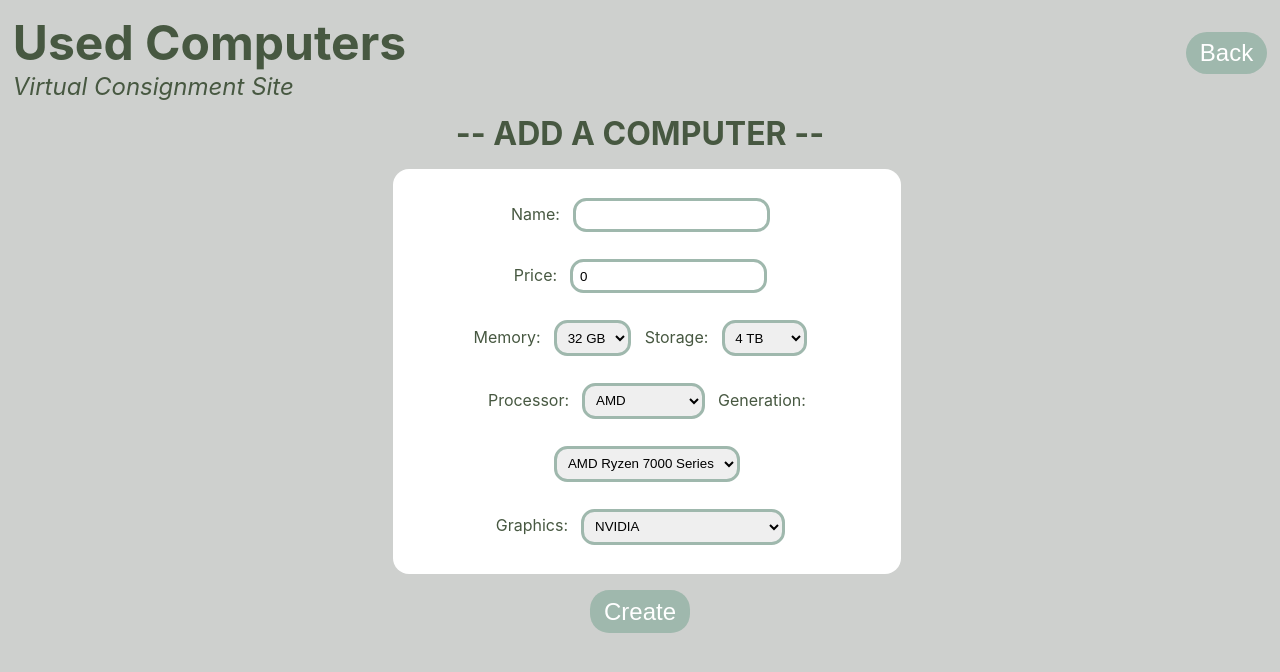
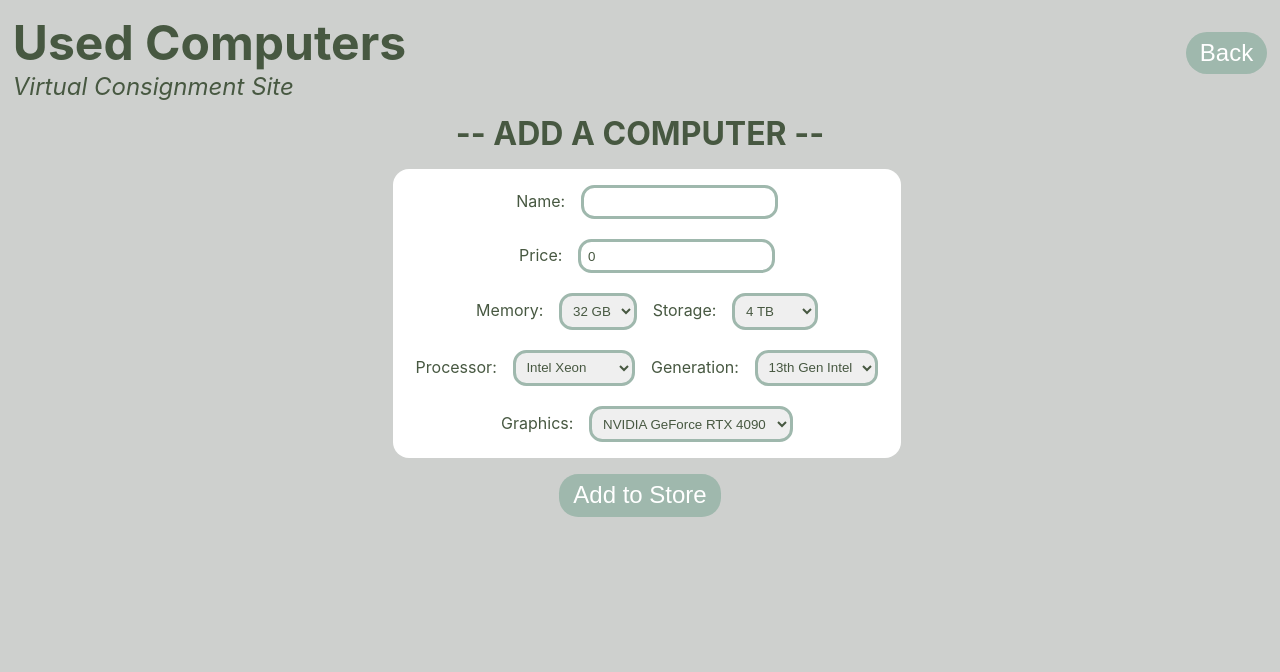
Before and after one commit to jennatripoli/consignment, a React (Create React App) app: page /OwnerAddComputer in a window 1280 px wide. Shown: the top 672 px of the page. Built offline with nearby package versions, Linux system fonts and the light colour scheme.

Commit message:
AddComputer and EditPrice

```diff
--- a/src/Layout.js
+++ b/src/Layout.js
@@ -389,6 +389,12 @@ export const ownerCreateStore = {
         color: '#475841'
     },
 
+    entry: {
+        borderRadius: '1em',
+        padding: '0.5em',
+        color: '#475841'
+    },
+
     button: {
         position: 'relative',
         borderRadius: '0.8em',
@@ -520,5 +526,88 @@ export const ownerViewStore = {
     }
 }
 
-export const ownerAddComputer = {}
-export const ownerEditPrice = {}
+export const ownerAddComputer = {
+    position: 'relative',
+    display: 'block',
+    width: '98%',
+    margin: '1%',
+    textAlign: 'center',
+
+    title: {
+        position: 'relative',
+        fontSize: '2em',
+        fontWeight: 'bold',
+        color: '#475841'
+    },
+
+    computer: {
+        position: 'relative',
+        textAlign: 'center',
+        margin: '1em',
+        width: '38%',
+        left: '29%',
+        right: '29%',
+        backgroundColor: 'white',
+        padding: '1em',
+        borderRadius: '1em',
+        color: '#475841'
+    },
+
+    entry: {
+        borderRadius: '1em',
+        padding: '0.5em',
+        color: '#475841'
+    },
+
+    button: {
+        position: 'relative',
+        borderRadius: '0.8em',
+        padding: '0.3em 0.6em 0.3em 0.6em',
+        border: 'none',
+        fontSize: '1.5em',
+        marginBottom: '0.5em'
+    }
+}
+
+export const ownerEditPrice = {
+    position: 'relative',
+    display: 'block',
+    width: '98%',
+    margin: '1%',
+    textAlign: 'center',
+
+    title: {
+        position: 'relative',
+        fontSize: '2em',
+        fontWeight: 'bold',
+        color: '#475841'
+    },
+
+    computer: {
+        position: 'relative',
+        textAlign: 'center',
+        margin: '1em',
+        width: '45%',
+        left: '25%',
+        right: '25%',
+        backgroundColor: 'white',
+        padding: '1em',
+        borderRadius: '1em',
+        color: '#475841'
+    },
+
+    entry: {
+        borderRadius: '1em',
+        padding: '0.5em',
+        color: '#475841'
+    },
+
+    button: {
+        position: 'relative',
+        borderRadius: '0.8em',
+        padding: '0.3em 0.6em 0.3em 0.6em',
+        border: 'none',
+        fontSize: '1.5em',
+        marginBottom: '0.5em'
+    }
+}
--- a/src/StoreOwner/OwnerAddComputer.css
+++ /dev/null
@@ -1,31 +0,0 @@
-select {
-    border: 3px solid #9FB8AD;
-    border-radius: 1em;
-    padding: 0.5em;
-    margin: 1em;
-}
-
-select:focus,
-select:hover {
-    outline: none;
-    border: 3px solid #799186;
-    transition: 0.5s;
-}
-
-option {
-    border: 3px solid #9FB8AD;
-    border-radius: 1em;
-    padding: 0.5em;
-}
-
-input {
-    border: 3px solid #9FB8AD;
-    border-radius: 1em;
-    padding: 0.5em;
-    margin: 1em;
-}
-
-.ownerCreateStoreInput {
-    display: flex;
-    flex-direction: column;
-}
--- a/src/StoreOwner/OwnerAddComputer.js
+++ b/src/StoreOwner/OwnerAddComputer.js
@@ -1,7 +1,6 @@
-import { memo, useState } from "react"
-import { header, ownerCreateStore } from "../Layout"
+import { useState } from "react"
+import { header, ownerAddComputer } from "../Layout"
 import { useLocation, useNavigate } from "react-router-dom"
-import './OwnerAddComputer.css'
 
 export default function OwnerAddComputer() {
     // Route navigation.
@@ -13,10 +12,10 @@ export default function OwnerAddComputer() {
     // Options for each of the different fields.
     let memoryChoices = ['32 GB', '16 GB', '12 GB', '8 GB', '4 GB', '1 GB']
     let storageChoices = ['4 TB', '2 TB', '1 TB', '512 GB', '256 GB', '128 GB']
-    let processorChoices = ['AMD', 'Intel', 'Intel Xeon', 'Intel i9', 'Intel i7', 'AMD Ryzen 9', 'AMD Ryzen 7']
+    let processorChoices = ['Intel Xeon', 'Intel i9', 'Intel i7', 'AMD Ryzen 9', 'AMD Ryzen 7']
     let processorGenChoices = ['13th Gen Intel', '12th Gen Intel', '11th Gen Intel', 'AMD Ryzen 7000 Series', 'AMD Ryzen 6000 Series']
     const [activeProcessorGenChoices, setActiveProcessorGenChoices] = useState(processorGenChoices.filter(containsString(processorChoices[0].split(' ')[0])))
-    let graphicsChoices = ['NVIDIA', 'AMD', 'Intel', 'NVIDIA GeForce RTX 4090', 'NVIDIA GeForce RTX 4080', 'AMD Radeon Pro W6300', 'AMD Radeon Pro W6400', 'Intel Integrated Graphics', 'Intel UHD Graphics 730', 'Intel UHD Graphics 770']
+    let graphicsChoices = ['NVIDIA GeForce RTX 4090', 'NVIDIA GeForce RTX 4080', 'AMD Radeon Pro W6300', 'AMD Radeon Pro W6400', 'Intel Integrated Graphics', 'Intel UHD Graphics 730', 'Intel UHD Graphics 770']
 
     const [name, setName] = useState('')
     const [price, setPrice] = useState(0)
@@ -54,52 +53,28 @@ export default function OwnerAddComputer() {
     }
 
     return (
-        <div className='OwnerCreateStore'>
+        <div className='OwnerAddComputer'>
             <div style={header}>
                 <div style={header.title}>Used Computers</div>
                 <div style={header.subtitle}><i>Virtual Consignment Site</i></div>
                 <button onClick={() => navigate(-1)} style={header.buttonRight} className='Button-light'>Back</button>
             </div>
-
-            <div style={ownerCreateStore}>
-                <div style={ownerCreateStore.title}>-- ADD A COMPUTER --</div>
-                <div style={ownerCreateStore.store} className='ownerCreateStoreInput'>
-                    <div>
-                        <label>Name:</label>
-                        <input id='name' type='text' value={name} onChange={e => setName(e.target.value)} className='Entry-light'></input>
-                    </div>
-                    <div>
-                        <label>Price:</label>
-                        <input id='price' type='text' value={price} onChange={e => setPrice(e.target.value)} className='Entry-light'></input>
-                    </div>
-                    <div>
-                        <label>Memory:</label>
-                        <select onChange={e => setMemory(e.target.value)}>
-                            {memoryChoices.map(choice => <option value={choice}>{choice}</option>)}
-                        </select>
-                        <label>Storage:</label>
-                        <select onChange={e => setStorage(e.target.value)}>
-                            {storageChoices.map(choice => <option value={choice}>{choice}</option>)}
-                        </select>
-                    </div>
-                    <div>
-                        <label>Processor:</label>
-                        <select onChange={e => { setProcessor(e.target.value); setActiveProcessorGenChoices(processorGenChoices.filter(containsString(e.target.value.split(' ')[0]))); }} >
-                            {processorChoices.map(choice => <option value={choice}>{choice}</option>)}
-                        </select>
-                        <label>Generation:</label>
-                        <select onChange={e => setProcessorGen(e.target.value)}>
-                            {activeProcessorGenChoices.map(choice => <option value={choice}>{choice}</option>)}
-                        </select>
-                    </div>
-                    <div>
-                        <label>Graphics:</label>
-                        <select onChange={e => setGraphics(e.target.value)}>
-                            {graphicsChoices.map(choice => <option value={choice}>{choice}</option>)}
-                        </select>
-                    </div>
+            <div style={ownerAddComputer}>
+                <div style={ownerAddComputer.title}>-- ADD A COMPUTER --</div>
+                <div style={ownerAddComputer.computer}>
+                    <label>Name:</label>&emsp;<input id='name' type='text' value={name} onChange={e => setName(e.target.value)} style={ownerAddComputer.entry} className='Entry-light'></input>
+                    <br /><br />
+                    <label>Price:</label>&emsp;<input id='price' type='text' value={price} onChange={e => setPrice(e.target.value)} style={ownerAddComputer.entry} className='Entry-light'></input>
+                    <br /><br />
+                    <label>Memory:</label>&emsp;<select onChange={e => setMemory(e.target.value)} style={ownerAddComputer.entry} className='Entry-light'>{memoryChoices.map(choice => <option value={choice}>{choice}</option>)}</select>&emsp;
+                    <label>Storage:</label>&emsp;<select onChange={e => setStorage(e.target.value)} style={ownerAddComputer.entry} className='Entry-light'>{storageChoices.map(choice => <option value={choice}>{choice}</option>)}</select>
+                    <br /><br />
+                    <label>Processor:</label>&emsp;<select onChange={e => { setProcessor(e.target.value); setActiveProcessorGenChoices(processorGenChoices.filter(containsString(e.target.value.split(' ')[0]))) }} style={ownerAddComputer.entry} className='Entry-light'>{processorChoices.map(choice => <option value={choice}>{choice}</option>)}</select>&emsp;
+                    <label>Generation:</label>&emsp;<select onChange={e => setProcessorGen(e.target.value)} style={ownerAddComputer.entry} className='Entry-light'>{activeProcessorGenChoices.map(choice => <option value={choice}>{choice}</option>)}</select>
+                    <br /><br />
+                    <label>Graphics:</label>&emsp;<select onChange={e => setGraphics(e.target.value)} style={ownerAddComputer.entry} className='Entry-light'>{graphicsChoices.map(choice => <option value={choice}>{choice}</option>)}</select>
                 </div>
-                <button onClick={handleButtonCreate} style={ownerCreateStore.button} className='Button-light'>Create</button><br />
+                <button onClick={handleButtonCreate} style={ownerAddComputer.button} className='Button-light'>Add to Store</button><br />
                 {confirmation.length > 0 && <label>{confirmation}</label>}
             </div>
         </div >
--- a/src/StoreOwner/OwnerEditPrice.js
+++ b/src/StoreOwner/OwnerEditPrice.js
@@ -1,18 +1,18 @@
 import { useState } from "react"
-import { header, ownerCreateStore } from "../Layout"
+import { header, ownerCreateStore, ownerEditPrice } from "../Layout"
 import { useLocation, useNavigate } from "react-router-dom"
-import './OwnerAddComputer.css'
 
 export default function OwnerEditPrice() {
+    // Route navigation.
+    const navigate = useNavigate()
+    // Computer being edited from parameter.
     const { computer } = useLocation().state
-
-    const navigate = useNavigate()
-
+    // Confirmation text below button.
     const [confirmation, setConfirmation] = useState('')
-
+    // The computer's price.
     const [price, setPrice] = useState(computer.price)
 
-    async function handleButtonUpdate() {
+    async function updatePrice() {
         setConfirmation('Updating price, please wait.')
         try {
             let resp = await fetch('https://rd2h68s92m.execute-api.us-east-1.amazonaws.com/prod/computer', {
@@ -40,39 +40,22 @@ export default function OwnerEditPrice() {
                 <button onClick={() => navigate(-1)} style={header.buttonRight} className='Button-light'>Back</button>
             </div>
 
-            <div style={ownerCreateStore}>
-                <div style={ownerCreateStore.title}>-- ADD A COMPUTER --</div>
-                <div style={ownerCreateStore.store} className='ownerCreateStoreInput'>
-                    <div>
-                        <label>Name:</label>
-                        <input id='name' type='text' value={computer.name} readOnly disabled className='disabled-input'></input>
-                    </div>
-                    <div>
-                        <label>Price:</label>
-                        <input id='price' type='text' value={price} onChange={e => setPrice(e.target.value)} className='Entry-light'></input>
-                    </div>
-                    <div>
-                        <label>Memory:</label>
-                        <input value={computer.memory} disabled className="disabled-input"></input>
-                    </div>
-                    <div>
-                        <label>Storage:</label>
-                        <input value={computer.storage} disabled className="disabled-input"></input>
-                    </div>
-                    <div>
-                        <label>Processor:</label>
-                        <input value={computer.processor} disabled className="disabled-input"></input>
-                    </div>
-                    <div>
-                        <label>Generation:</label>
-                        <input value={computer.processorgen} disabled className="disabled-input"></input>
-                    </div>
-                    <div>
-                        <label>Graphics:</label>
-                        <input value={computer.graphics} disabled className="disabled-input"></input>
-                    </div>
+            <div style={ownerEditPrice}>
+                <div style={ownerEditPrice.title}>-- ADD A COMPUTER --</div>
+                <div style={ownerEditPrice.computer}>
+                    <label>Name:</label>&emsp;<input id='name' type='text' value={computer.name} style={ownerEditPrice.entry} readOnly disabled className='Entry-light-disabled'></input>
+                    <br /><br />
+                    <label>Price:</label>&emsp;<input id='price' type='text' value={price} onChange={e => setPrice(e.target.value)} style={ownerEditPrice.entry} className='Entry-light'></input>
+                    <br /><br />
+                    <label>Memory:</label>&emsp;<input value={computer.memory} style={ownerEditPrice.entry} readOnly disabled className='Entry-light-disabled'></input>&emsp;
+                    <label>Storage:</label>&emsp;<input value={computer.storage} style={ownerEditPrice.entry} readOnly disabled className='Entry-light-disabled'></input>
+                    <br /><br />
+                    <label>Processor:</label>&emsp;<input value={computer.processor} style={ownerEditPrice.entry} readOnly disabled className='Entry-light-disabled'></input>&emsp;
+                    <label>Generation:</label>&emsp;<input value={computer.processorgen} style={ownerEditPrice.entry} readOnly disabled className='Entry-light-disabled'></input>
+                    <br /><br />
+                    <label>Graphics:</label>&emsp;<input value={computer.graphics} style={ownerEditPrice.entry} readOnly disabled className='Entry-light-disabled'></input>
                 </div>
-                <button onClick={handleButtonUpdate} style={ownerCreateStore.button} className='Button-light'>Update</button><br />
+                <button onClick={updatePrice} style={ownerCreateStore.button} className='Button-light'>Update</button><br />
                 {confirmation.length > 0 && <label>{confirmation}</label>}
             </div>
         </div >
```
Also changed, not shown: src/App.css (+5 -4 lines).
